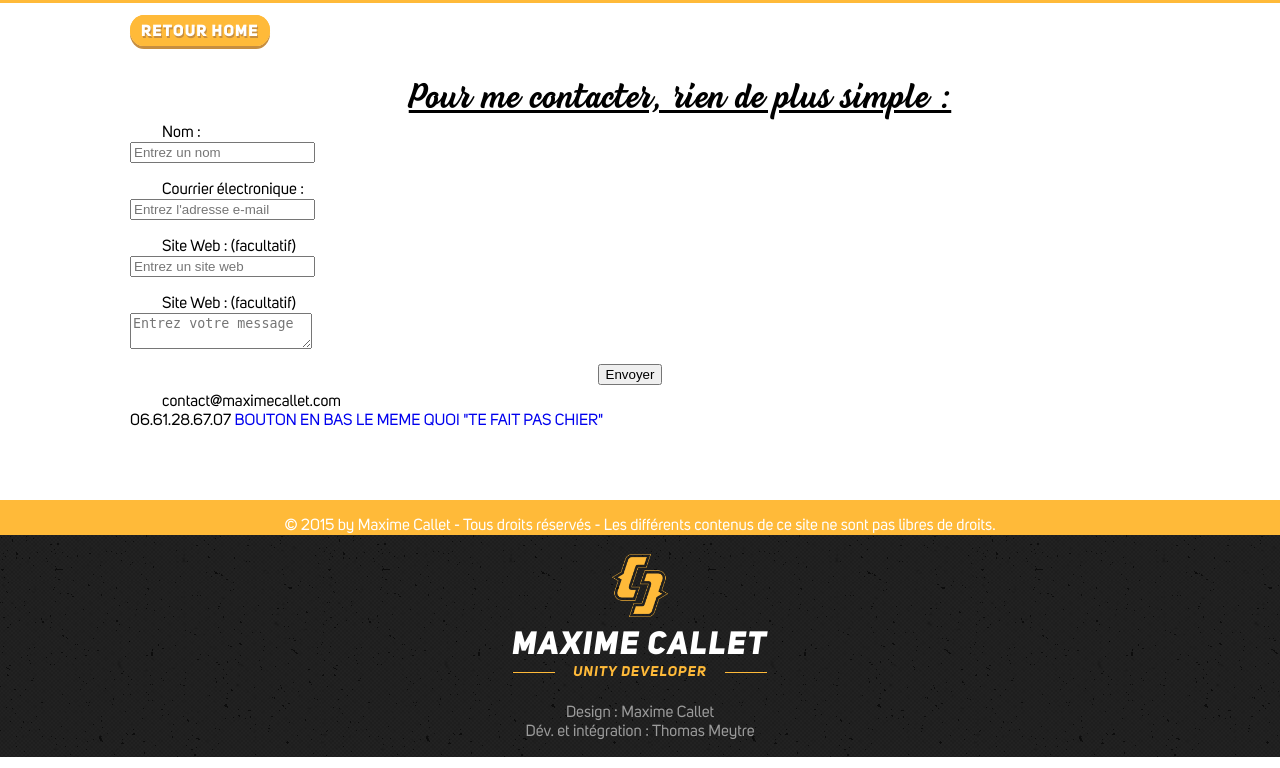
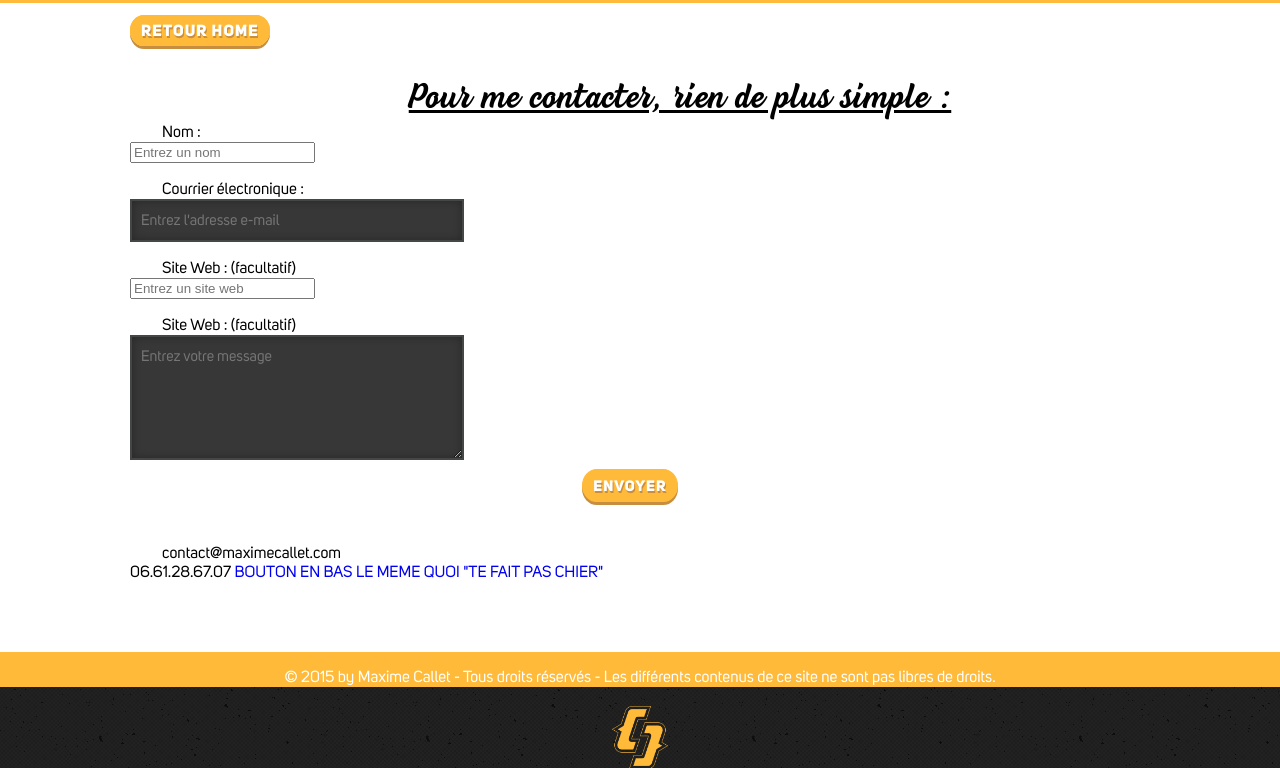
Before and after one commit to mcallet/Site-www.maximecallet.com, a PHP site: page /contact.php in a window 1280 px wide. Shown: the part 71-839 px from the top of the page. Run offline with PHP 8.4, Linux system fonts and the light colour scheme.

Commit message:
Mise en page du formulaire de contact

```diff
--- a/index.html
+++ b/index.html
@@ -155,7 +155,7 @@
 						</form>
 						<form method="post" action="pagephp">
 							<p>
-								<textarea name="message" placeholder="Entrez votre message" id="message" ></textarea>
+								<textarea name="message" placeholder="Entrez votre message..." id="message" ></textarea>
 							</p>
 						</form>
 						<input type="submit" value="Envoyer" />
--- a/style.css
+++ b/style.css
@@ -569,6 +569,73 @@ footer p
 	text-align: center;
 }
 
+input[type=email]
+{
+	font-family: 'textefont', arial, serif;
+	font-size: 15px;
+	color: #FFFFFF;
+	border: 2px solid #454646;
+	background: #373737;
+	padding: .7em .6em;
+	width: 312px;
+	display: inline-block;
+	box-shadow: 0px 0px 8px rgba(0, 0, 0, 0.3) inset;
+	outline: none;
+}
+
+input[type=email]:focus
+{
+	border: 2px solid #FFBA39;
+	color: #FFFFFF;
+}
+
+textarea[name=message]
+{
+	height: 100px;
+	max-width:490px;
+	font-family: 'textefont', arial, serif;
+	font-size: 15px;
+	color: #FFFFFF;
+	border: 2px solid #454646;
+	background: #373737;
+	padding: .7em .6em;
+	outline: none;
+	width: 312px;
+	display: inline-block;
+	box-shadow: 0px 0px 8px rgba(0, 0, 0, 0.3) inset;
+}
+
+textarea[name=message]:focus
+{
+	border: 2px solid #FFBA39;
+	color: #FFFFFF;
+}
+
+input[type=submit]
+{
+	font-family: 'navfont', arial, serif;
+	font-size: 15px;
+	letter-spacing: 1px;
+	text-shadow: 1px 2px 0px #c78e3f;
+	text-align: center;
+	margin-top: -6px;
+	margin-bottom: 35px;
+
+	text-transform: uppercase;
+	border: 1px solid #FFBA39;
+	box-shadow: 0px 3px 0px #c78e3f;
+	border-radius: 18px/20px;
+	color: #FFFFFF;
+	background-color: #FFBA39;
+	padding: 8px 10px 5px 10px;
+	outline: none;
+}
+
+input[type=submit]:hover
+{
+	opacity: 0.8;
+}
+
 
 /* slidebare */
 
```
